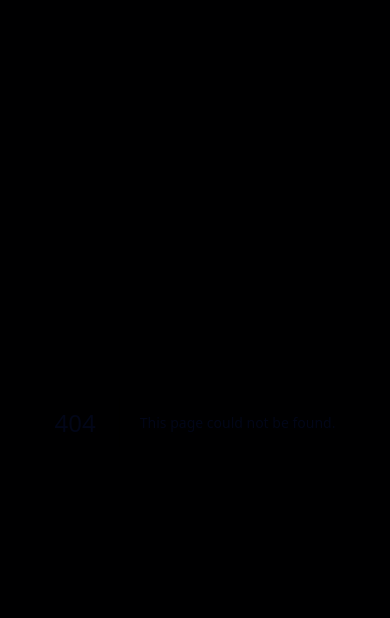
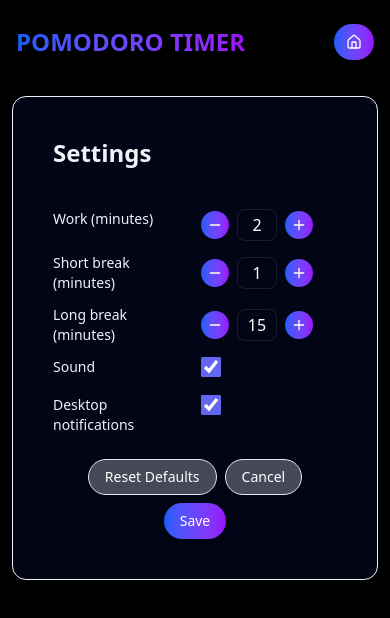
Before and after one commit to soe-ag/my-pomodoro, a Next.js app: page /settings in a window 390 px wide. Before the commit this address had no page. Shown: the top 618 px of the page. Built offline with nearby package versions, Linux system fonts and the light colour scheme.

Commit message:
fix: small screen & refactor setting page

```diff
--- a/app/globals.css
+++ b/app/globals.css
@@ -118,9 +118,6 @@
 }
 
 @layer base {
-  * {
-    @apply border-border outline-ring/50;
-  }
   body {
     @apply bg-background text-foreground;
   }
@@ -130,6 +127,8 @@
 html, body {
   background-color: var(--background) !important;
   color: var(--foreground) !important;
+
+  min-height: 100vh;
 }
 
 /* hide number input spinners */
--- a/app/layout.tsx
+++ b/app/layout.tsx
@@ -1,6 +1,7 @@
 import type { Metadata } from "next";
 import { Geist, Geist_Mono } from "next/font/google";
 import "./globals.css";
+import Header from "@/components/ui/header";
 
 const geistSans = Geist({
   variable: "--font-geist-sans",
@@ -25,9 +26,14 @@ export default function RootLayout({
   return (
     <html lang="en" className="dark">
       <body
-        className={`${geistSans.variable} ${geistMono.variable} antialiased`}
+        className={`${geistSans.variable} ${geistMono.variable} antialiased min-h-screen `}
       >
-        {children}
+        <Header />
+        <main className="">
+          <div className="flex items-center justify-center p-3 md:p-4">
+            {children}
+          </div>
+        </main>
       </body>
     </html>
   );
--- a/app/page.tsx
+++ b/app/page.tsx
@@ -2,13 +2,8 @@ import { PomodoroDashboard } from "@/components/pomodoro/pomodoro-dashboard";
 
 export default function Page() {
   return (
-    <main className="min-h-screen bg-linear-to-br from-slate-50 to-slate-100 dark:from-slate-950 dark:to-slate-900">
-      <h2 className="text-3xl md:text-4xl lg:text-5xl font-time font-extrabold text-transparent bg-clip-text bg-linear-to-r p-2 from-blue-600 to-purple-600">
-        POMODORO TIMER
-      </h2>
-      <div className="flex items-center justify-center p-4">
-        <PomodoroDashboard />
-      </div>
-    </main>
+    <>
+      <PomodoroDashboard />
+    </>
   );
 }
--- /dev/null
+++ b/app/settings/page.tsx
@@ -0,0 +1,19 @@
+"use client";
+
+import { useRouter } from "next/navigation";
+import SettingsPanel from "@/components/pomodoro/settings";
+
+export default function SettingsPage() {
+  const router = useRouter();
+
+  return (
+    <div
+      className="w-full max-w-4xl mx-auto flex py-0 md:py-6 relative"
+      style={{
+        fontFamily: "ui-rounded, system-ui, -apple-system, 'Segoe UI', Roboto",
+      }}
+    >
+      <SettingsPanel onClose={() => router.push("/")} />
+    </div>
+  );
+}
--- a/components/pomodoro/settings.tsx
+++ b/components/pomodoro/settings.tsx
@@ -3,6 +3,7 @@
 import { useEffect, useState } from "react";
 import { Card } from "@/components/ui/card";
 import { Button } from "@/components/ui/button";
+import { Plus, Minus } from "lucide-react";
 import {
   loadSettings,
   saveSettings,
@@ -95,10 +96,39 @@ export function Settings({ onClose, onSave, sessionType }: SettingsProps) {
     onClose?.();
   };
 
+  const handleResetDefaults = () => {
+    const defaults: PomodoroSettings = {
+      workDuration: 20 * 60,
+      breakDuration: 5 * 60,
+      longBreakDuration: 15 * 60,
+      soundEnabled: !!soundEnabled,
+      notificationsEnabled: !!notificationsEnabled,
+    };
+
+    // Update UI fields
+    setWorkMin(20);
+    setBreakMin(5);
+    setLongBreakMin(15);
+
+    // Persist and notify
+    if (saveSettingsAndNotify) {
+      saveSettingsAndNotify(defaults);
+    } else {
+      saveSettings(defaults);
+      try {
+        window.dispatchEvent(
+          new CustomEvent("pomodoro:settings-saved", { detail: defaults }),
+        );
+      } catch {}
+    }
+
+    onSave?.(defaults);
+  };
+
   return (
-    <Card className="p-4 bg-card text-card-foreground shadow-lg">
+    <Card className="w-full p-10 bg-card text-card-foreground shadow-lg">
       <div className="flex items-center justify-between mb-4">
-        <h3 className="text-lg font-semibold">Settings</h3>
+        <h3 className="text-2xl font-bold">Settings</h3>
         {/* <div className="text-sm text-gray-500">
           Configure durations & notifications
         </div> */}
@@ -111,9 +141,9 @@ export function Settings({ onClose, onSave, sessionType }: SettingsProps) {
             aria-label="decrease work"
             size="sm"
             onClick={() => setWorkMin((v) => Math.max(1, v - 1))}
-            className={`w-7 h-7 rounded-full bg-linear-to-r ${gradientFor(sessionType)} text-white shadow-sm flex items-center justify-center text-sm transform transition hover:-translate-y-0.5 hover:scale-105`}
+            className={`w-7 h-7 rounded-full bg-linear-to-r ${gradientFor(sessionType)} text-white shadow-sm flex items-center justify-center text-sm leading-none transform transition hover:-translate-y-0.5 hover:scale-105`}
           >
-            -
+            <Minus className="w-3.5 h-3.5" />
           </Button>
 
           <input
@@ -129,9 +159,9 @@ export function Settings({ onClose, onSave, sessionType }: SettingsProps) {
             aria-label="increase work"
             size="sm"
             onClick={() => setWorkMin((v) => v + 1)}
-            className={`w-7 h-7 rounded-full bg-linear-to-r ${gradientFor(sessionType)} text-white shadow-sm flex items-center justify-center text-sm transform transition hover:-translate-y-0.5 hover:scale-105`}
+            className={`w-7 h-7 rounded-full bg-linear-to-r ${gradientFor(sessionType)} text-white shadow-sm flex items-center justify-center text-sm leading-none transform transition hover:-translate-y-0.5 hover:scale-105`}
           >
-            +
+            <Plus className="w-3.5 h-3.5" />
           </Button>
         </div>
 
@@ -141,9 +171,9 @@ export function Settings({ onClose, onSave, sessionType }: SettingsProps) {
             aria-label="decrease break"
             size="sm"
             onClick={() => setBreakMin((v) => Math.max(1, v - 1))}
-            className={`w-7 h-7 rounded-full bg-linear-to-r ${gradientFor(sessionType)} text-white shadow-sm flex items-center justify-center text-sm transform transition hover:-translate-y-0.5 hover:scale-105`}
+            className={`w-7 h-7 rounded-full bg-linear-to-r ${gradientFor(sessionType)} text-white shadow-sm flex items-center justify-center text-sm leading-none transform transition hover:-translate-y-0.5 hover:scale-105`}
           >
-            -
+            <Minus className="w-3.5 h-3.5" />
           </Button>
           <input
             type="number"
@@ -157,9 +187,9 @@ export function Settings({ onClose, onSave, sessionType }: SettingsProps) {
             aria-label="increase break"
             size="sm"
             onClick={() => setBreakMin((v) => v + 1)}
-            className={`w-7 h-7 rounded-full bg-linear-to-r ${gradientFor(sessionType)} text-white shadow-sm flex items-center justify-center text-sm transform transition hover:-translate-y-0.5 hover:scale-105`}
+            className={`w-7 h-7 rounded-full bg-linear-to-r ${gradientFor(sessionType)} text-white shadow-sm flex items-center justify-center text-sm leading-none transform transition hover:-translate-y-0.5 hover:scale-105`}
           >
-            +
+            <Plus className="w-3.5 h-3.5" />
           </Button>
         </div>
 
@@ -169,9 +199,9 @@ export function Settings({ onClose, onSave, sessionType }: SettingsProps) {
             aria-label="decrease long break"
             size="sm"
             onClick={() => setLongBreakMin((v) => Math.max(1, v - 1))}
-            className={`w-7 h-7 rounded-full bg-linear-to-r ${gradientFor(sessionType)} text-white shadow-sm flex items-center justify-center text-sm transform transition hover:-translate-y-0.5 hover:scale-105`}
+            className={`w-7 h-7 rounded-full bg-linear-to-r ${gradientFor(sessionType)} text-white shadow-sm flex items-center justify-center text-sm leading-none transform transition hover:-translate-y-0.5 hover:scale-105`}
           >
-            -
+            <Minus className="w-3.5 h-3.5" />
           </Button>
           <input
             type="number"
@@ -185,9 +215,9 @@ export function Settings({ onClose, onSave, sessionType }: SettingsProps) {
             aria-label="increase long break"
             size="sm"
             onClick={() => setLongBreakMin((v) => v + 1)}
-            className={`w-7 h-7 rounded-full bg-linear-to-r ${gradientFor(sessionType)} text-white shadow-sm flex items-center justify-center text-sm transform transition hover:-translate-y-0.5 hover:scale-105`}
+            className={`w-7 h-7 rounded-full bg-linear-to-r ${gradientFor(sessionType)} text-white shadow-sm flex items-center justify-center text-sm leading-none transform transition hover:-translate-y-0.5 hover:scale-105`}
           >
-            +
+            <Plus className="w-3.5 h-3.5" />
           </Button>
         </div>
 
@@ -211,12 +241,18 @@ export function Settings({ onClose, onSave, sessionType }: SettingsProps) {
           />
         </div>
       </div>
-
-      <div className="mt-4 flex gap-2 justify-end">
+      <div className=" flex gap-2 justify-center md:justify-end flex-wrap">
+        <Button
+          variant="outline"
+          onClick={handleResetDefaults}
+          className="  text-white border-white/20 rounded-full px-4 py-2 shadow-sm hover:bg-white/5 dark:hover:bg-white/8 hover:text-white dark:hover:text-white hover:scale-105"
+        >
+          Reset Defaults
+        </Button>
         <Button
           variant="outline"
           onClick={onClose}
-          className="text-white border-white/20 rounded-full px-4 py-2 shadow-sm hover:bg-white/5 dark:hover:bg-white/8 hover:text-white dark:hover:text-white"
+          className="text-white border-white/20 rounded-full px-4 py-2 shadow-sm hover:bg-white/5 dark:hover:bg-white/8 hover:text-white dark:hover:text-white hover:scale-105"
         >
           Cancel
         </Button>
--- /dev/null
+++ b/components/ui/header.tsx
@@ -0,0 +1,47 @@
+"use client";
+
+import { usePathname, useRouter } from "next/navigation";
+import { Settings, Home } from "lucide-react";
+import { Button } from "@/components/ui/button";
+
+export default function Header() {
+  const pathname = usePathname();
+  const router = useRouter();
+
+  const onToggle = () => {
+    if (pathname === "/settings") {
+      router.push("/");
+    } else {
+      router.push("/settings");
+    }
+  };
+
+  const isSettings = pathname === "/settings";
+
+  return (
+    <header className="w-full">
+      <div className="w-full max-w-4xl mx-auto flex items-center justify-between py-6 px-4">
+        <h1 className="text-2xl md:text-3xl lg:text-4xl font-time font-extrabold text-transparent bg-clip-text bg-linear-to-r from-blue-600 to-purple-600">
+          POMODORO TIMER
+        </h1>
+
+        <div>
+          <Button
+            variant="ghost"
+            onClick={onToggle}
+            className={` bg-linear-to-r from-blue-600 to-purple-600 text-white rounded-full px-4 py-2 shadow-lg transform transition hover:-translate-y-0.5 hover:scale-105`}
+          >
+            {isSettings ? (
+              <Home className="w-4 h-4" />
+            ) : (
+              <Settings className="w-4 h-4" />
+            )}
+            <span className="hidden sm:inline">
+              {isSettings ? "Home" : "Settings"}
+            </span>
+          </Button>
+        </div>
+      </div>
+    </header>
+  );
+}
```
Also changed, not shown: components/pomodoro/pomodoro-dashboard.tsx (+2 -29 lines).
